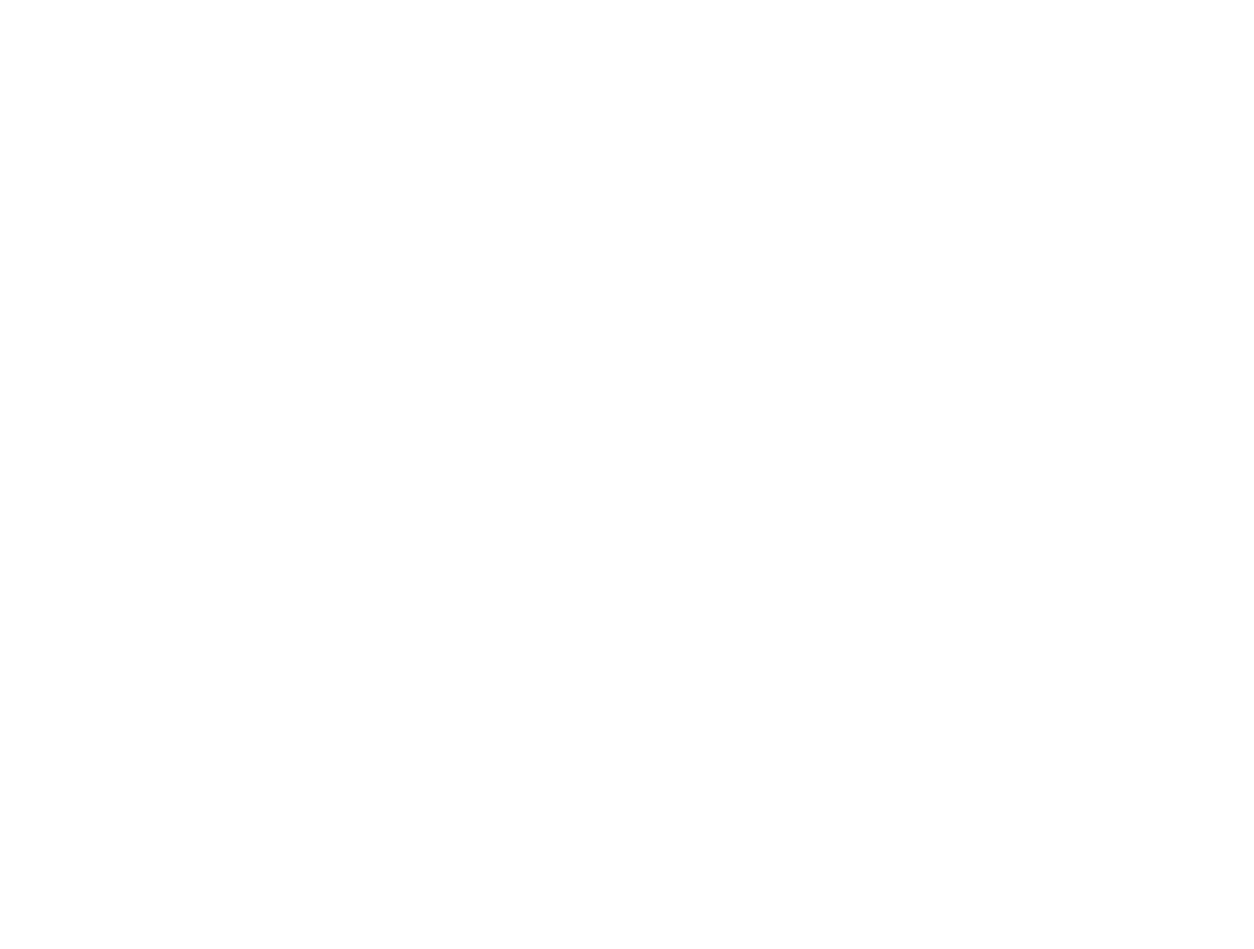
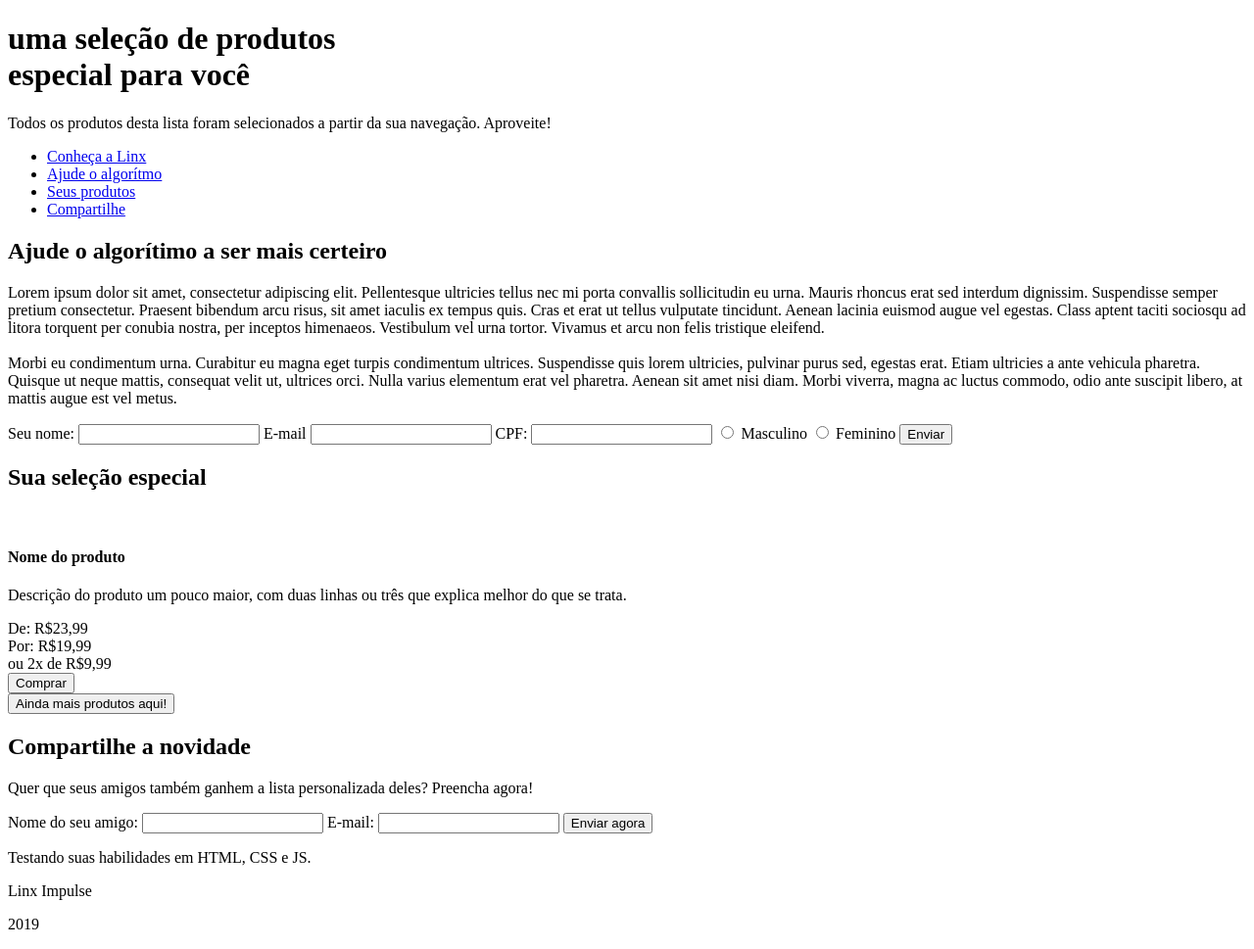
Before and after one commit to MateusAndrade03/linx-challenge, a website: page public/index.html in a window 1280 px wide. Shown: the whole page at 98% size. Before the commit the page ends 800 px from the top, so only its background shows below. Drawn offline with Linux system fonts and the light colour scheme.

Commit message:
Add index.html basic design

```diff
--- a/public/index.html
+++ b/public/index.html
@@ -6,5 +6,102 @@
     <meta name="viewport" content="width=device-width, initial-scale=1.0" />
     <title>Linx Challenge</title>
   </head>
-  <body></body>
+  <body>
+    <header class="main-header">
+      <h1>
+        uma seleção de produtos<br />
+        <span>especial para você</span>
+      </h1>
+      <p>
+        Todos os produtos desta lista foram selecionados a partir da sua
+        navegação. Aproveite!
+      </p>
+      <nav class="navibar">
+        <ul>
+          <li><a class="btn" href="#">Conheça a Linx</a></li>
+          <li><a class="btn" href="#">Ajude o algorítmo</a></li>
+          <li><a class="btn" href="#">Seus produtos</a></li>
+          <li><a class="btn" href="#">Compartilhe</a></li>
+        </ul>
+      </nav>
+    </header>
+    <main>
+      <section class="main-description-form">
+        <section class="main-description">
+          <h2>Ajude o algorítimo a ser mais certeiro</h2>
+          <p>
+            Lorem ipsum dolor sit amet, consectetur adipiscing elit.
+            Pellentesque ultricies tellus nec mi porta convallis sollicitudin eu
+            urna. Mauris rhoncus erat sed interdum dignissim. Suspendisse semper
+            pretium consectetur. Praesent bibendum arcu risus, sit amet iaculis
+            ex tempus quis. Cras et erat ut tellus vulputate tincidunt. Aenean
+            lacinia euismod augue vel egestas. Class aptent taciti sociosqu ad
+            litora torquent per conubia nostra, per inceptos himenaeos.
+            Vestibulum vel urna tortor. Vivamus et arcu non felis tristique
+            eleifend.<br /><br />
+
+            Morbi eu condimentum urna. Curabitur eu magna eget turpis
+            condimentum ultrices. Suspendisse quis lorem ultricies, pulvinar
+            purus sed, egestas erat. Etiam ultricies a ante vehicula pharetra.
+            Quisque ut neque mattis, consequat velit ut, ultrices orci. Nulla
+            varius elementum erat vel pharetra. Aenean sit amet nisi diam. Morbi
+            viverra, magna ac luctus commodo, odio ante suscipit libero, at
+            mattis augue est vel metus.
+          </p>
+        </section>
+        <section class="main-form">
+          <form>
+            <label for="name">Seu nome:</label>
+            <input type="text" name="name" id="name" />
+            <label for="email">E-mail</label>
+            <input type="email" name="email" id="email" />
+            <label for="cpf">CPF:</label>
+            <input type="text" name="cpf" id="cpf" />
+            <input type="radio" name="gender" id="male" value="male" />
+            <label for="male">Masculino</label>
+            <input type="radio" name="gender" id="female" value="female" />
+            <label for="female">Feminino</label>
+            <input class="btn" type="submit" value="Enviar" />
+          </form>
+        </section>
+      </section>
+      <section class="products">
+        <h2>Sua seleção especial</h2>
+        <div class="card">
+          <div class="card-img"><img /></div>
+          <div class="product-info">
+            <h4 class="product-name">Nome do produto</h4>
+            <p class="product-description">
+              Descrição do produto um pouco maior, com duas linhas ou três que
+              explica melhor do que se trata.
+            </p>
+            <div class="product-original-price">De: R$23,99</div>
+            <div class="product-discount-price">Por: R$19,99</div>
+            <div class="product-parcel-price">ou 2x de R$9,99</div>
+            <input class="btn" type="submit" value="Comprar" />
+          </div>
+          <input class="btn" type="submit" value="Ainda mais produtos aqui!" />
+        </div>
+      </section>
+      <section class="invite">
+        <h2 class="h2-line">Compartilhe a novidade</h2>
+        <p>
+          Quer que seus amigos também ganhem a lista personalizada deles?
+          Preencha agora!
+        </p>
+        <form class="invite-form">
+          <label>Nome do seu amigo:</label>
+          <input type="text" class="invite-name" />
+          <label>E-mail:</label>
+          <input type="email" class="invite-email" />
+          <input class="btn" type="submit" value="Enviar agora" />
+        </form>
+      </section>
+    </main>
+    <footer class="main-footer">
+      <p>Testando suas habilidades em HTML, CSS e JS.</p>
+      <p>Linx Impulse</p>
+      <p>2019</p>
+    </footer>
+  </body>
 </html>
```
